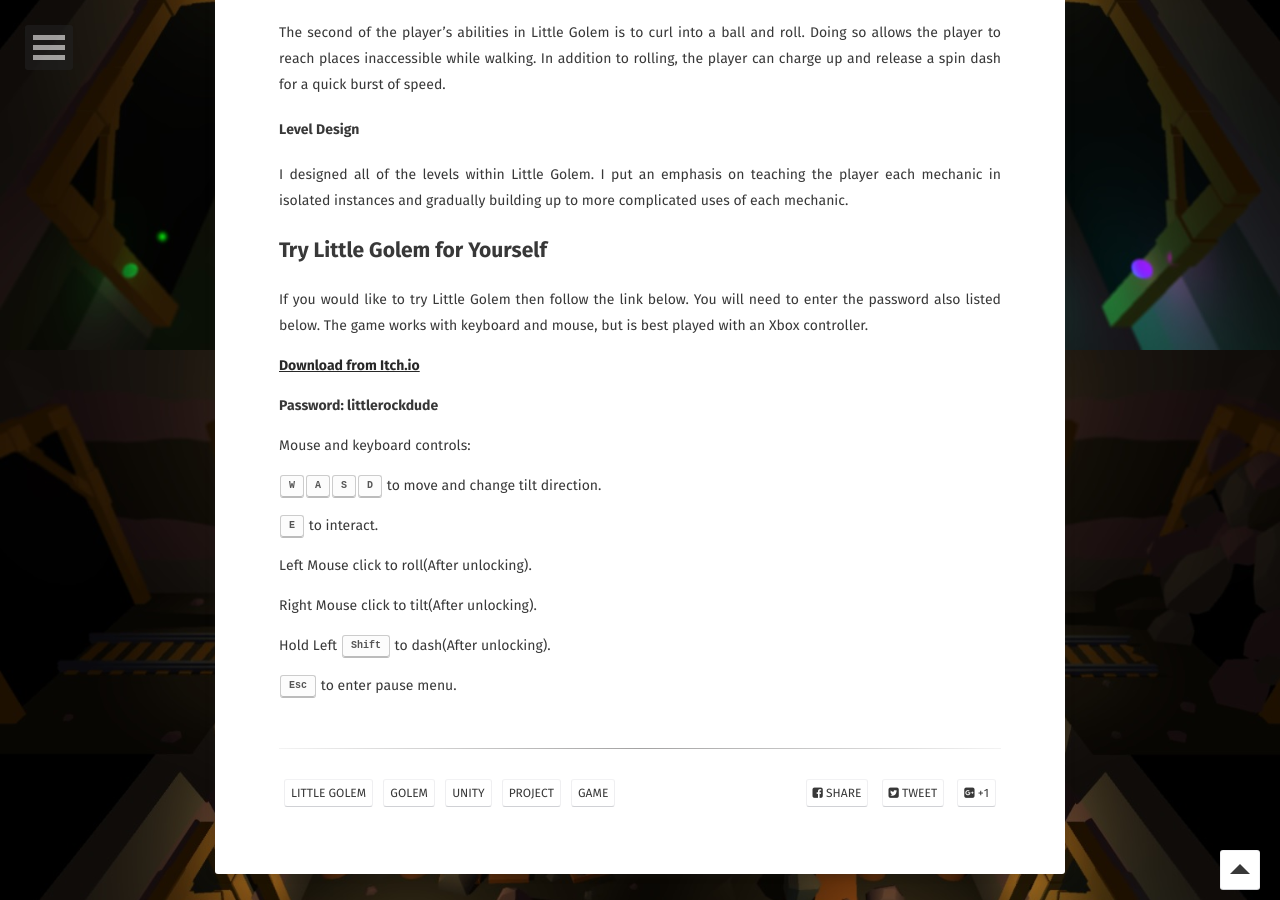
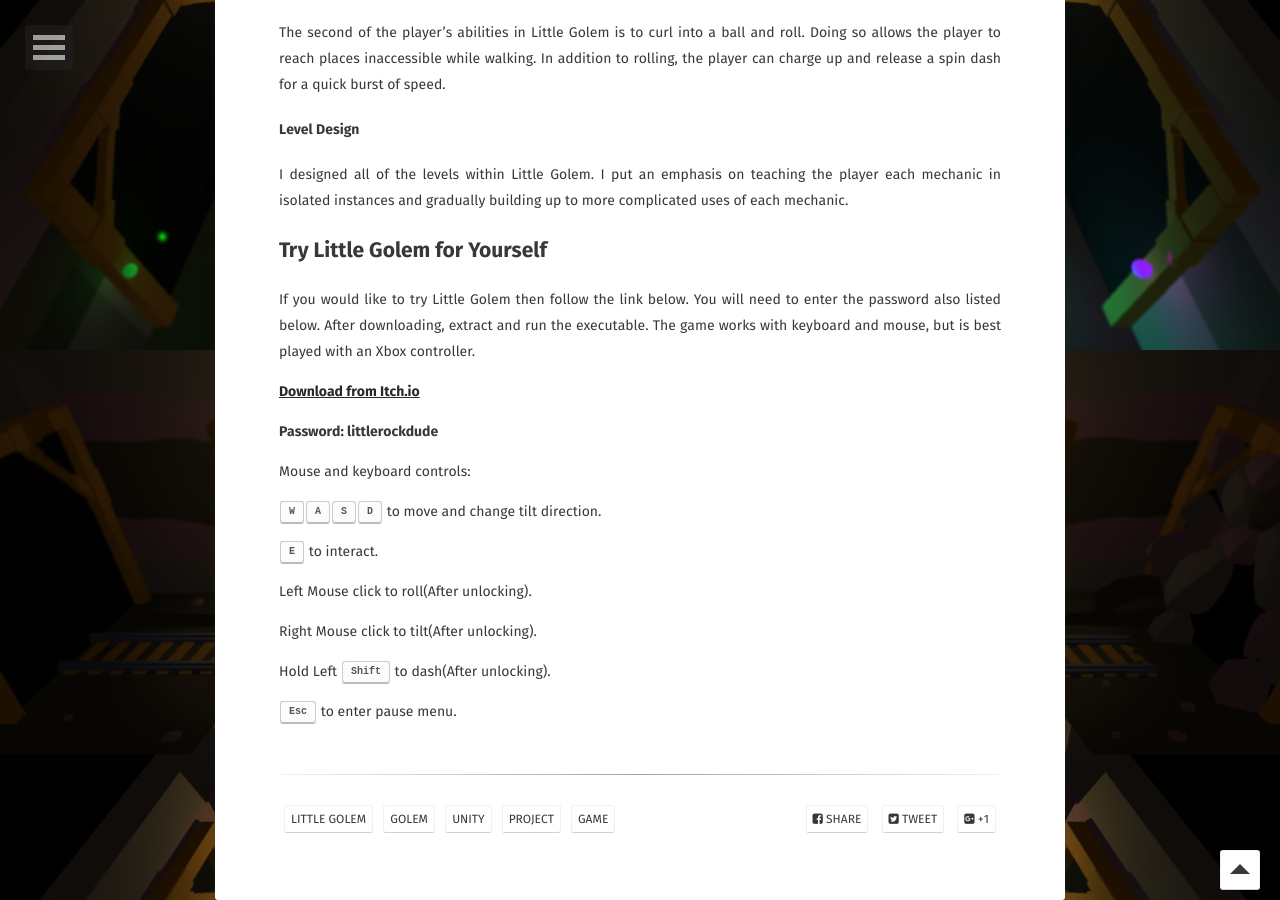
Before and after one commit to skyleroneill/skyleroneill.github.io, a Jekyll site: the page built from _posts/2019-01-17-little-golem.md, in a window 1280 px wide and 900 px high, scrolled down 1450 px. Built offline with Jekyll 4.4.1, drawn with Linux system fonts in a browser that asks for light colours; some web fonts are replaced.

Commit message:
Added golem download

```diff
--- a/_posts/2019-01-17-little-golem.md
+++ b/_posts/2019-01-17-little-golem.md
@@ -48,7 +48,7 @@ I designed all of the levels within Little Golem. I put an emphasis on teaching
 
 ## Try Little Golem for Yourself
 
-If you would like to try Little Golem then follow the link below. You will need to enter the password also listed below. The game works with keyboard and mouse, but is best played with an Xbox controller.
+If you would like to try Little Golem then follow the link below. You will need to enter the password also listed below. After downloading, extract and run the executable. The game works with keyboard and mouse, but is best played with an Xbox controller.
 
 <b><a href="https://zachchale.itch.io/little-golem-demo">Download from Itch.io</a></b>
 
```
